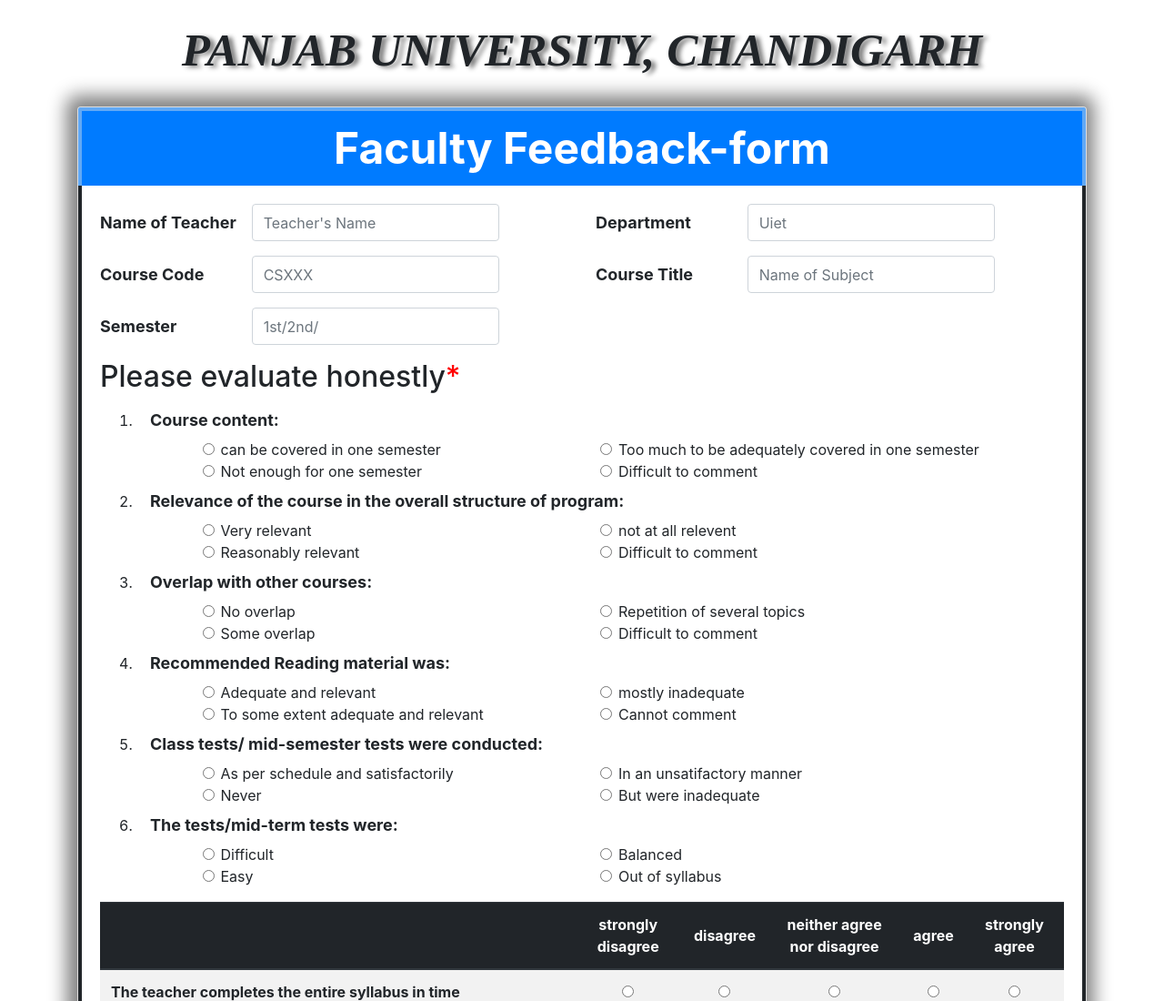
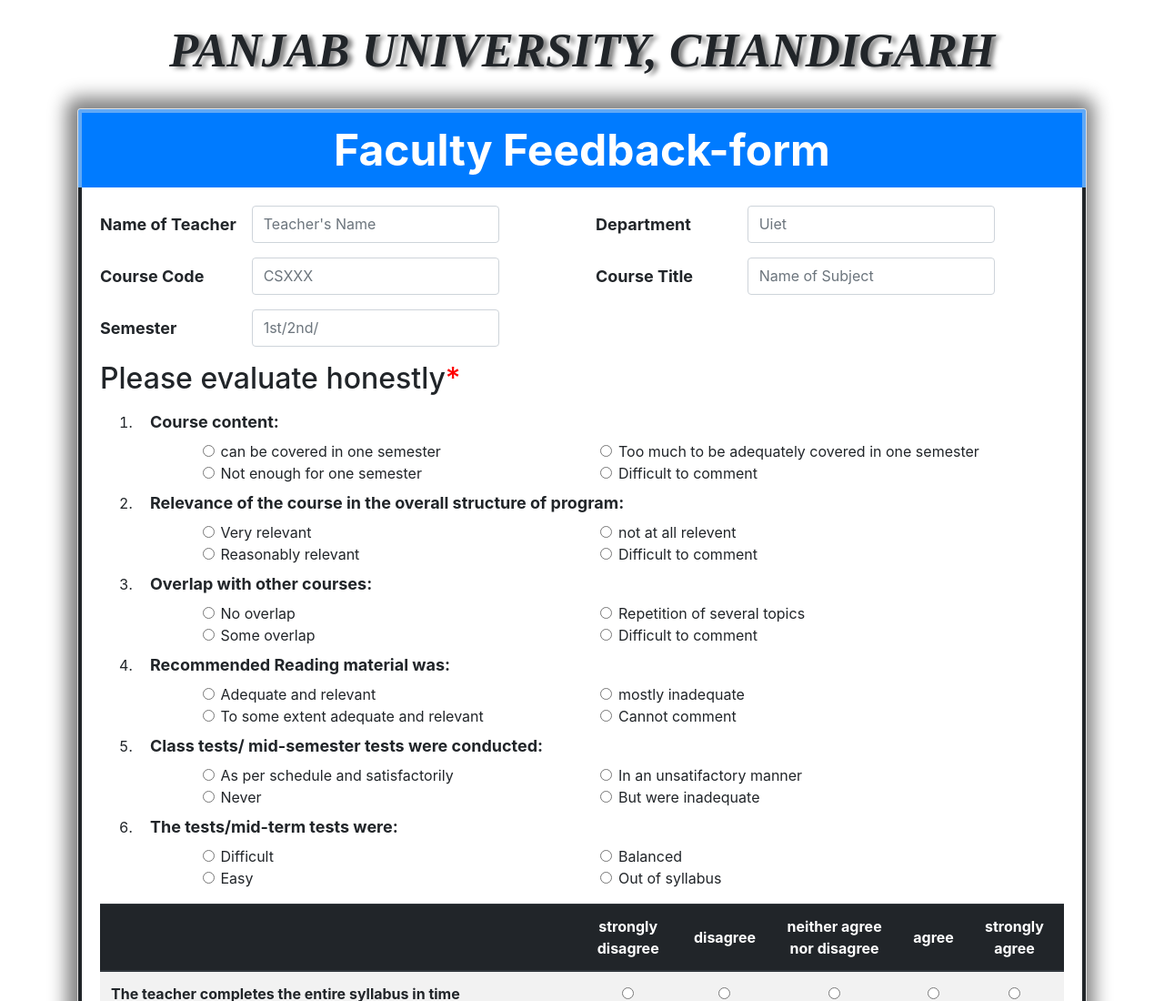
Before and after one commit to SOPHIA2401/faculty-feedback-form, a website: page index.html in a window 1280 px wide. Shown: the top 1100 px of the page at 91% size. Drawn offline with nearby package versions, Linux system fonts and the light colour scheme; files whose address does not match are found by name.

Commit message:
Update mystyles.css

```diff
--- a/css/mystyles.css
+++ b/css/mystyles.css
@@ -6,7 +6,7 @@
 h1{
     font-style: italic;
     text-shadow:5px 2px 5px grey;
-    font-size: 320%;
+    font-size: 330%;
     font-family:'Times New Roman', Times, serif;
     font-weight: bold;
 }
```
